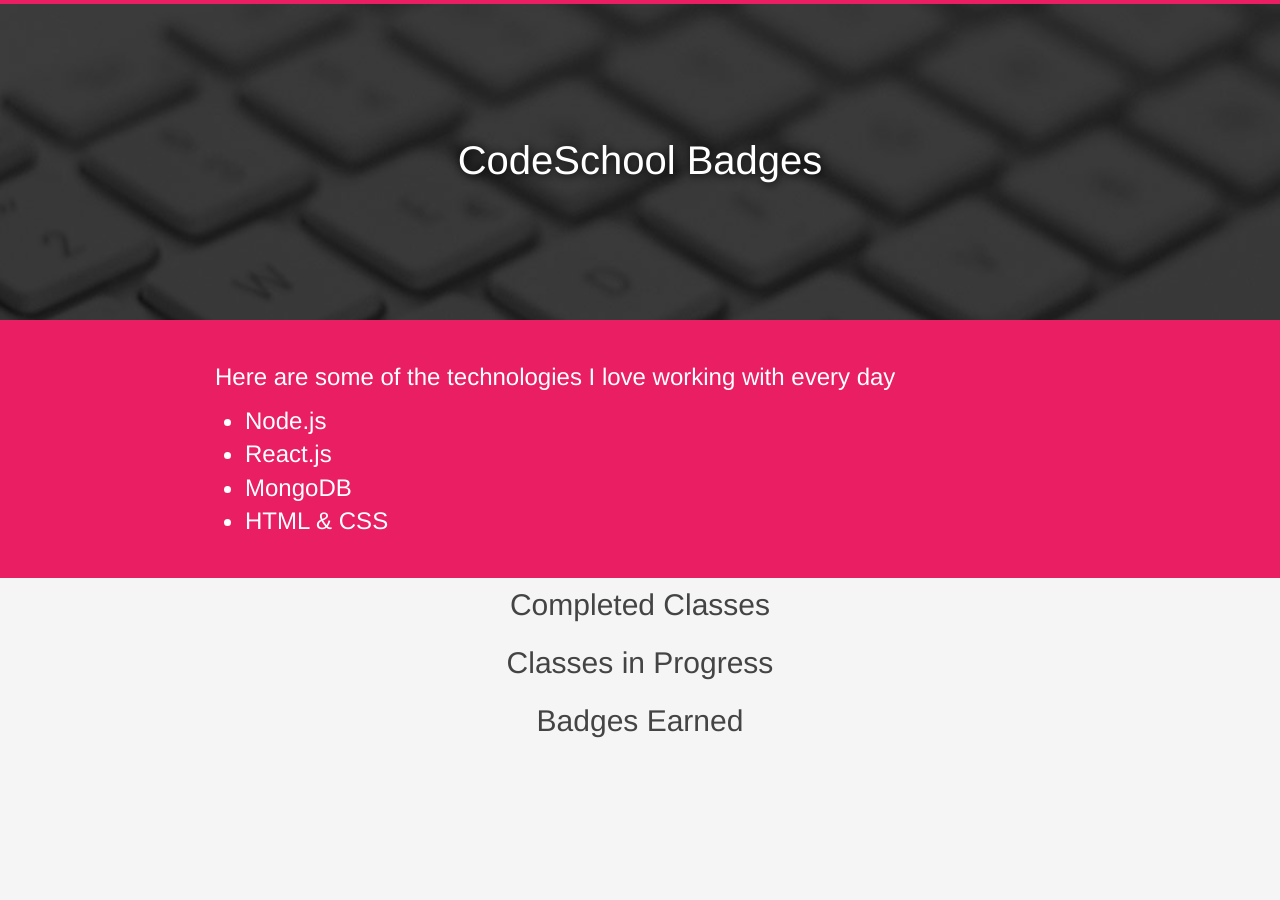
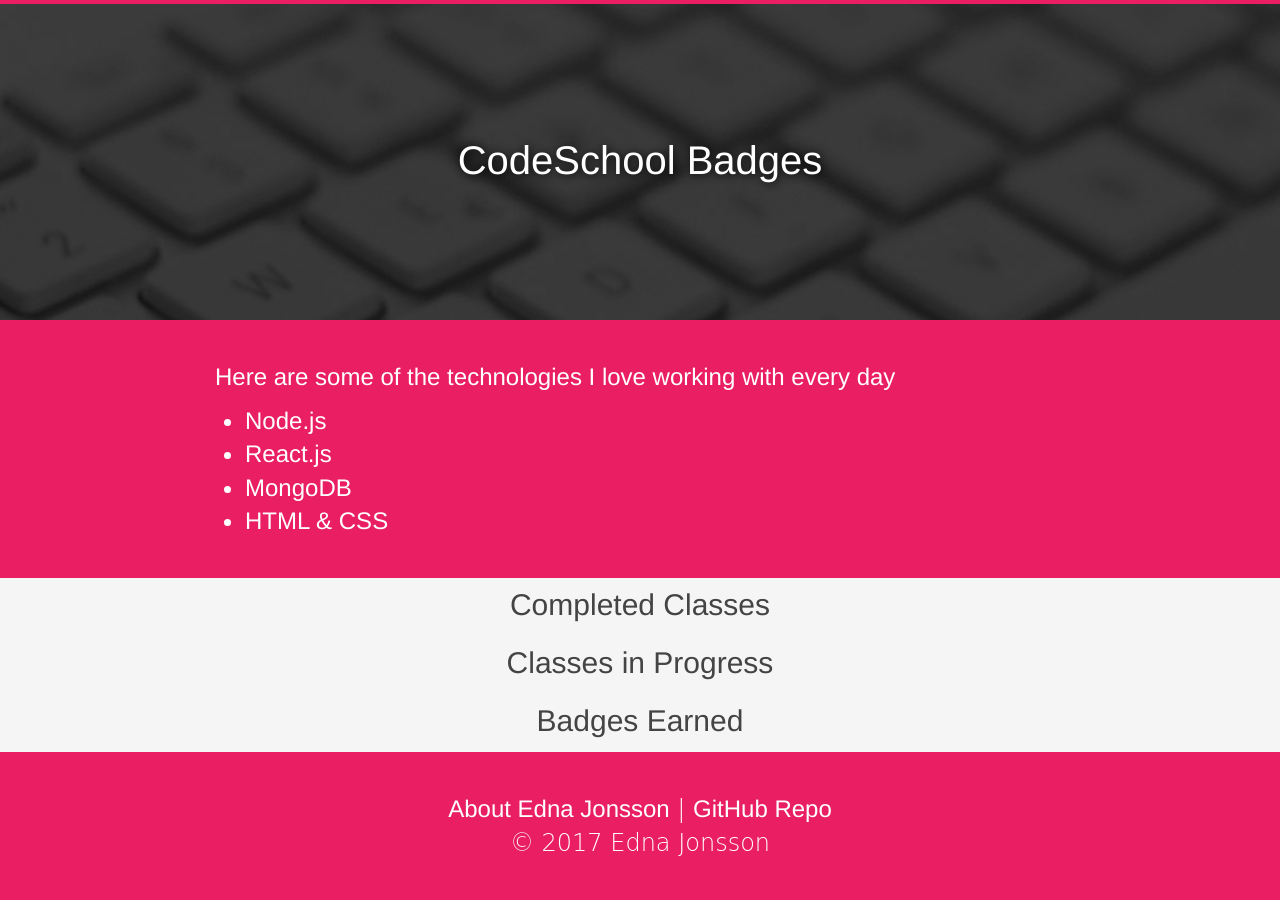
Before and after one commit to Ednas/jQueryProject, a plain HTML site: page index.html in a window 1280 px wide. Before the commit the page ends 800 px from the top, so only its background shows below. Drawn offline with nearby package versions, Linux system fonts and the light colour scheme.

Commit message:
Added footer and information

```diff
--- a/assets/main.css
+++ b/assets/main.css
@@ -191,3 +191,15 @@ span {
   width: 100px;
   padding: 5px;
 }
+
+footer {
+  text-align: center;
+  font-family: 'Indie Flower', cursive;
+  background: #e91e63;
+  color: white;
+  font-size: 24px;
+}
+footer a {
+  color: #fff;
+  font-family: "Helvetica Neue", Arial, serif;
+}
--- a/index.html
+++ b/index.html
@@ -34,6 +34,16 @@
     <div id="badge"></div>
   </div>
 
+  <div>
+
+    <footer class="footer">
+    <div class="content-wrapper">
+        <p><a href="http://www.edna.tech">About Edna Jonsson</a> | <a href="https://github.com/Ednas/hangmanGame">GitHub Repo</a>
+          <br> &copy; 2017 Edna Jonsson</p>
+   </div>
+    </footer>
+
+</div>
 
   <script src="https://code.jquery.com/jquery-3.1.0.min.js" integrity="sha256-cCueBR6CsyA4/9szpPfrX3s49M9vUU5BgtiJj06wt/s=" crossorigin="anonymous"></script>
   <script src="assets/main.js"></script>
```
